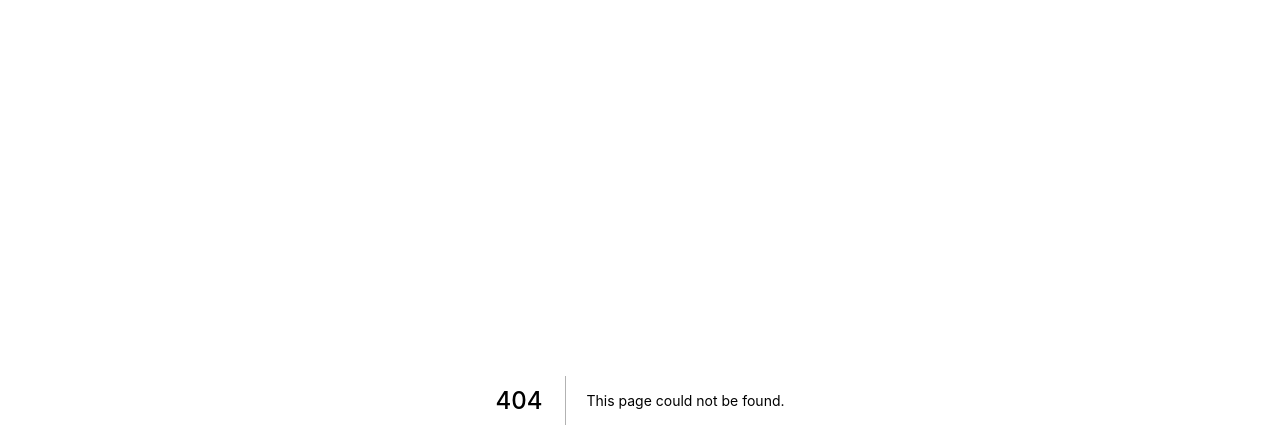
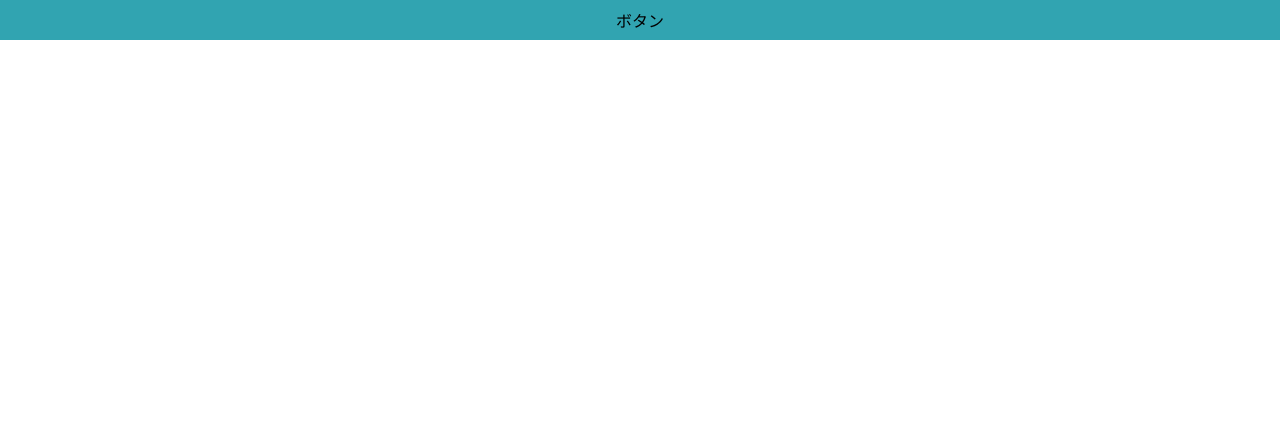
Before and after one commit to Pokeloop/pokeloop-react, a Next.js app: page /component-list in a window 1280 px wide. Before the commit this address had no page. Shown: the top 448 px of the page. Built offline with nearby package versions, Linux system fonts and the light colour scheme.

Commit message:
styled-components追加

```diff
--- a/package.json
+++ b/package.json
@@ -8,9 +8,11 @@
     "start": "next start"
   },
   "dependencies": {
+    "@types/styled-components": "^5.1.3",
     "next": "9.5.3",
     "react": "16.13.1",
-    "react-dom": "16.13.1"
+    "react-dom": "16.13.1",
+    "styled-components": "^5.2.0"
   },
   "devDependencies": {
     "@types/node": "^14.11.2",
--- /dev/null
+++ b/src/components/Atoms/Button/CommonButton.tsx
@@ -0,0 +1,39 @@
+import * as React from 'react';
+import styled from 'styled-components';
+import fontsize from '@/styles/font-size.ts'
+import color from '@/styles/color.ts'
+
+export default function CommonButton(props: { size?: string, text: string}) {
+  const { size = 'medium', text } = props
+
+  const _CommonButton = styled.button`
+    border: 1px solid ${color.black};
+    width: 100%;
+    color: black;
+    background-color: ${color.white};
+    padding: 0px 24px;
+    display: flex;
+    justify-content: center;
+    align-items: center;
+    user-select: none;
+    word-break: keep-all;
+    cursor: pointer;
+    outline: none;
+    font-size: ${ () => fontsize[size] };
+    height: ${() => size === 'medium' ? '40px' : '28'};
+    &:hover {
+      background-color: ${color.blue};
+      border: 1px solid transparent;
+    }
+    &:active {
+      background-color: ${color.gray};
+      outline: none;
+    }
+  `
+
+  return (
+    <_CommonButton>
+      { text }
+    </_CommonButton>
+  )
+}
--- a/src/pages/_app.tsx
+++ b/src/pages/_app.tsx
@@ -1,4 +1,5 @@
-import '../../styles/globals.css'
+import * as React from 'react';
+import '../styles/globals.css'
 
 function MyApp({ Component, pageProps }) {
   return <Component {...pageProps} />
--- /dev/null
+++ b/src/pages/component-list.tsx
@@ -0,0 +1,13 @@
+
+import * as React from 'react';
+import CommonButton from '@/components/Atoms/Button/CommonButton'
+
+const ComponentList = () => {
+  return (
+    <div className="component-list">
+      <CommonButton text="ボタン" />
+    </div>
+  )
+}
+
+export default ComponentList
--- a/src/pages/index.tsx
+++ b/src/pages/index.tsx
@@ -1,5 +1,5 @@
 import Head from 'next/head'
-import styles from '../../styles/Home.module.css'
+import styles from '@/styles/Home.module.css'
 
 export default function Home() {
   return (
--- /dev/null
+++ b/src/styles/color.ts
@@ -0,0 +1,10 @@
+export default {
+  black: '#201c1c',
+  white: '#ffffff',
+  gray: '#9b9b9b',
+  lightGray: '#a5bfc3',
+  orange: '#f2aa71',
+  red: '#a32216',
+  darkBlue: '#10465e',
+  blue: '#31a4b1'
+}
--- /dev/null
+++ b/src/styles/font-size.ts
@@ -0,0 +1,7 @@
+export default {
+  xsmall: '10px',
+  small: '12px',
+  medium: '16px',
+  large: '28px',
+  xLarge: '36px'
+}
--- a/tsconfig.json
+++ b/tsconfig.json
@@ -6,6 +6,12 @@
       "dom.iterable",
       "esnext"
     ],
+    "baseUrl": "./",
+    "paths": {
+      "@/*": [
+        "src/*"
+      ]
+    },
     "allowJs": true,
     "skipLibCheck": true,
     "strict": false,
```
Also changed, not shown: src/styles/Home.module.css (renamed from styles/Home.module.css), src/styles/globals.css (renamed from styles/globals.css).
